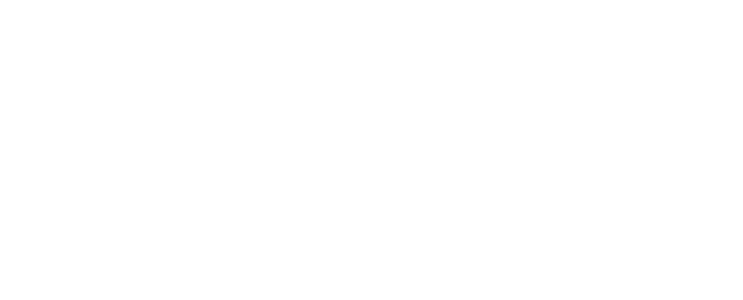
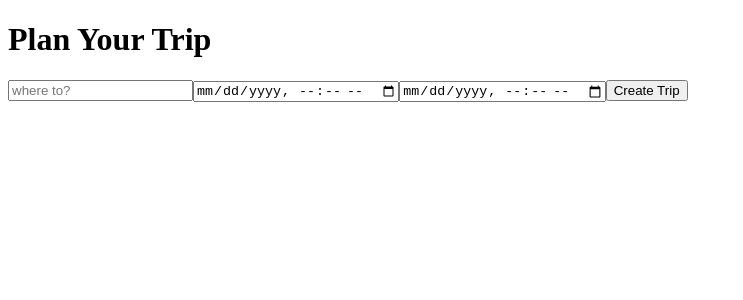
Before and after one commit to johnshellabarger/phase-3-project-frontend, a React (Create React App) app: page / in a window 1280 px wide. Shown: the top 300 px of the page, without its empty margins (0-743 px from the left). Built offline with nearby package versions, Linux system fonts and the light colour scheme.

Commit message:
Added Submit Form

```diff
--- a/src/components/App.js
+++ b/src/components/App.js
@@ -1,10 +1,12 @@
-
+import React from 'react';
+import Home from './Home';
 // import './App.css';
 
 function App() {
   return (
     <div className="App">
-      <h1></h1>
+      <Home />
+
     </div>
   );
 }
--- /dev/null
+++ b/src/components/Home.js
@@ -0,0 +1,14 @@
+import React from 'react';
+import PlanTrip from './PlanTrip';
+function Home(){
+
+    return(
+        <div>
+            <h1>Plan Your Trip</h1>
+            <PlanTrip />
+        </div>
+
+    )
+}
+
+export default Home
--- /dev/null
+++ b/src/components/PlanTrip.js
@@ -0,0 +1,62 @@
+import React, {useState} from 'react'
+
+const PlanTrip = () => {
+    const [destination, setDestination] = useState({})
+    const [formData, setFormData] = useState({
+        location: "",
+        start_date: "",
+        end_date: ""
+    })
+
+
+
+    function handleOnChange(event){
+        event.preventDefault()
+
+        setFormData({
+            ...formData,
+            [event.target.name]: event.target.value,
+          });
+    }
+
+    function handleSubmit(event) {
+        event.preventDefault();
+        console.log(formData);
+        const newDestination =
+        {
+            location: formData.location,
+            start_date: formData.start_date,
+            end_date: formData.end_date
+        }
+
+        fetch(`http://localhost:9292/destinations`, {
+          method : 'POST',
+          headers : {
+            "Content-type" : "application/json"
+          },
+          body : JSON.stringify(newDestination)
+
+        })
+        .then(response => response.json())
+        .then(data => setDestination(data))
+        setFormData({
+            location: "",
+            start_date: "",
+            end_date: ""
+        })
+
+      }
+
+    return (
+        <div>
+            <form onSubmit={handleSubmit}>
+                <input placeholder='where to?' name='location' value={formData.location} onChange={handleOnChange}></input>
+                <span id='start-date' className="pb-1 pt-2 w-32"><input required name='start_date' type="datetime-local" onChange={handleOnChange}/></span>
+                <span id='end-date' className="pb-1 pt-2 w-32"><input required name='end_date' type="datetime-local" onChange={handleOnChange}/></span>
+                <button type='submit'>Create Trip</button>
+            </form>
+        </div>
+    )
+}
+
+export default PlanTrip
```
Also changed, not shown: src/components/ActivitiesList.js (added, +11 -0 lines), src/components/Activity.js (added, +11 -0 lines), src/components/Destination.js (added, +11 -0 lines), src/components/DestinationList.js (added, +11 -0 lines), src/components/NewActivityForm.js (added, +11 -0 lines), 1 other file (tests, documents, lock files or other folders).
